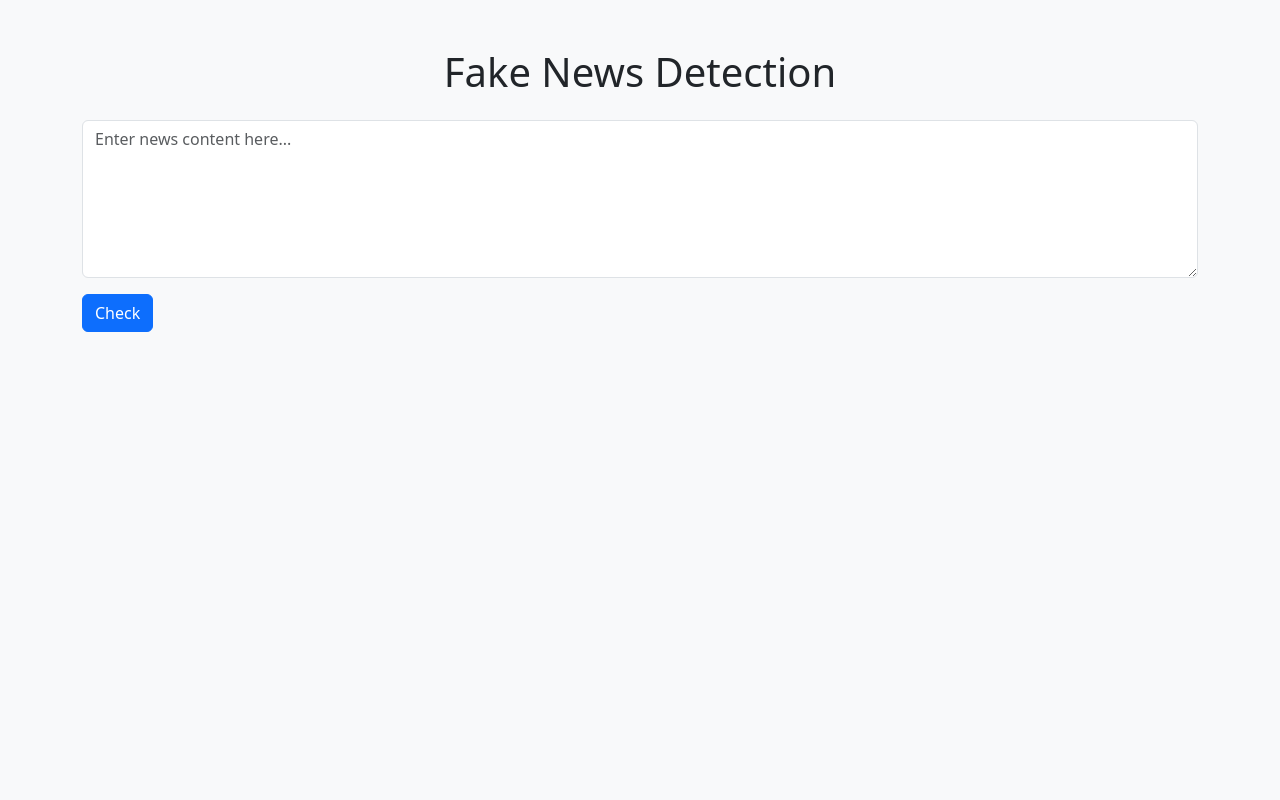
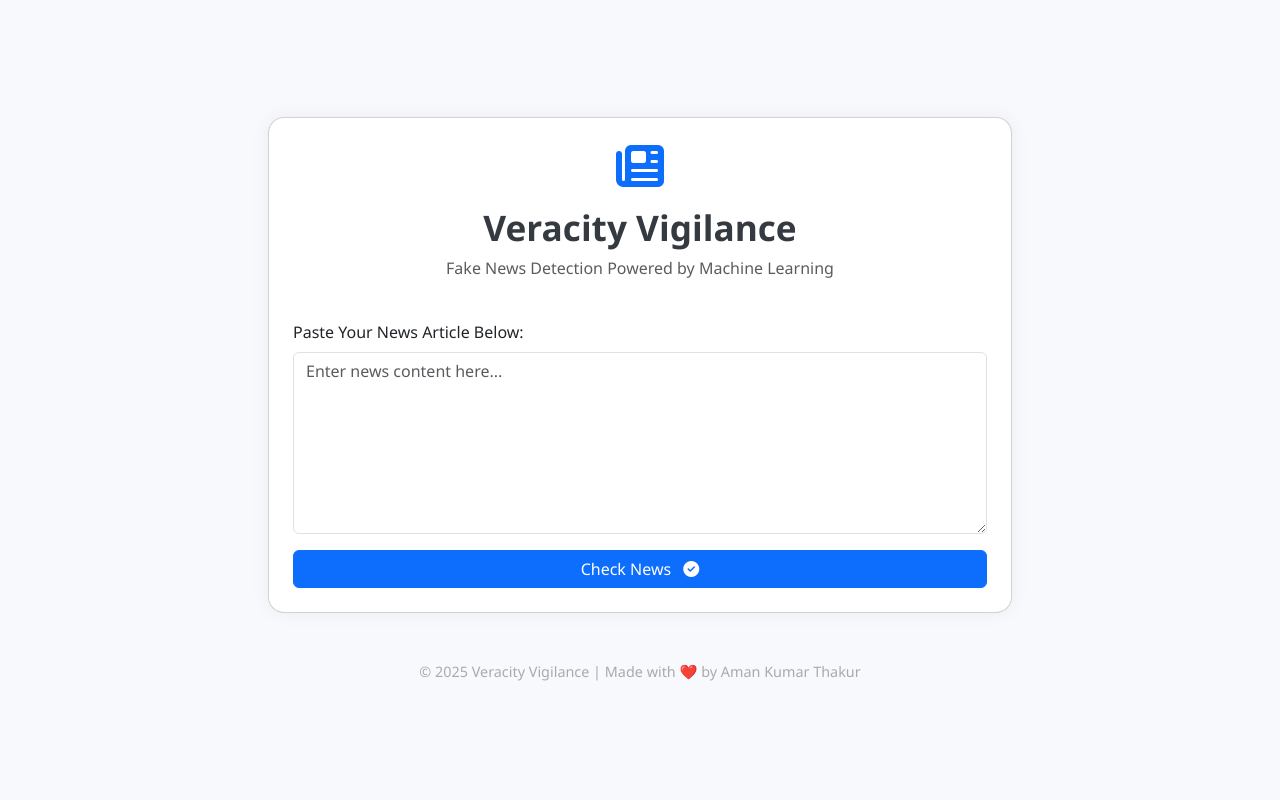
Before and after one commit to amankthakur/fake-news-app, a Flask app: page / in a window 1280 px wide. Run offline with Flask 3, Linux system fonts and the light colour scheme; parts of the project's set-up code (start-up, migrations or seed data) failed here and were passed over.

Commit message:
html done

```diff
--- a/templates/index.html
+++ b/templates/index.html
@@ -1,23 +1,64 @@
-
 <!DOCTYPE html>
 <html lang="en">
 <head>
   <meta charset="UTF-8">
-    <title>Fake News Detector</title>
+  <meta name="viewport" content="width=device-width, initial-scale=1.0">
+  <title>Veracity Vigilance - Fake News Detector</title>
   <link href="https://cdn.jsdelivr.net/npm/bootstrap@5.3.0/dist/css/bootstrap.min.css" rel="stylesheet">
+  <link rel="stylesheet" href="https://cdnjs.cloudflare.com/ajax/libs/font-awesome/6.4.0/css/all.min.css">
+  <style>
+    body {
+      background: #f7f9fc;
+      font-family: 'Segoe UI', Tahoma, Geneva, Verdana, sans-serif;
+    }
+    .card {
+      border-radius: 1rem;
+      box-shadow: 0 0 20px rgba(0,0,0,0.05);
+    }
+    .header-title {
+      font-size: 2.2rem;
+      font-weight: bold;
+      color: #343a40;
+    }
+    .footer {
+      text-align: center;
+      font-size: 0.9rem;
+      color: #aaa;
+      margin-top: 3rem;
+    }
+  </style>
 </head>
-<body class="bg-light">
-<div class="container mt-5">
-    <h1 class="text-center mb-4">Fake News Detection</h1>
+<body>
+  <div class="container d-flex justify-content-center align-items-center min-vh-100">
+    <div class="col-lg-8">
+      <div class="card p-4">
+        <div class="text-center mb-4">
+          <i class="fas fa-newspaper fa-3x text-primary"></i>
+          <h1 class="header-title mt-3">Veracity Vigilance</h1>
+          <p class="text-muted">Fake News Detection Powered by Machine Learning</p>
+        </div>
+
         <form action="/predict" method="post">
           <div class="mb-3">
-            <textarea name="news" class="form-control" placeholder="Enter news content here..." rows="6"></textarea>
+            <label for="news" class="form-label">Paste Your News Article Below:</label>
+            <textarea name="news" class="form-control" id="news" rows="7" placeholder="Enter news content here..."></textarea>
           </div>
-        <button type="submit" class="btn btn-primary">Check</button>
+          <button type="submit" class="btn btn-primary w-100">Check News <i class="fas fa-check-circle ms-2"></i></button>
         </form>
+
         {% if prediction_text %}
-    <div class="alert alert-info mt-4">{{ prediction_text }}</div>
+        <div class="alert alert-info text-center mt-4">
+          <i class="fas fa-bullhorn me-2"></i> {{ prediction_text }}
+        </div>
         {% endif %}
+
       </div>
+      <div class="footer">
+        &copy; 2025 Veracity Vigilance | Made with ❤️ by Aman Kumar Thakur
+      </div>
+    </div>
+  </div>
+
+  <script src="https://cdn.jsdelivr.net/npm/bootstrap@5.3.0/dist/js/bootstrap.bundle.min.js"></script>
 </body>
 </html>
```
Lines whose indentation alone changed are shown as unchanged.
